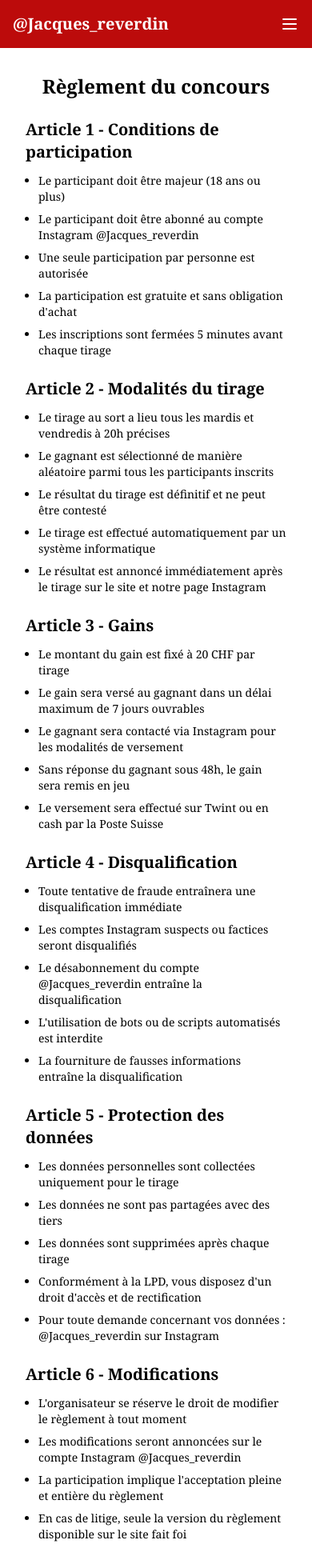
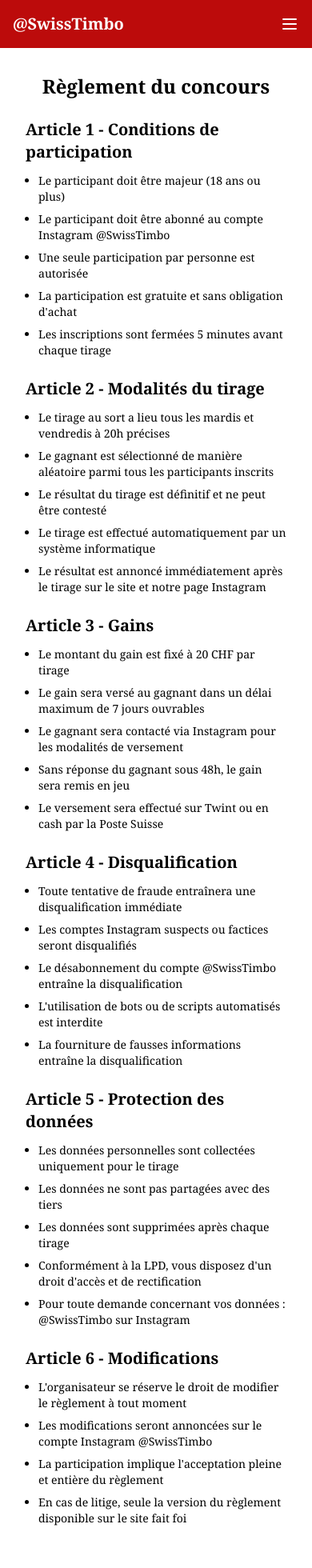
Before and after one commit to timvw4/swisstimbo-giveaway, a Next.js app: page /reglement in a window 390 px wide. Shown: the top 1960 px of the page at 80% size. Built offline with nearby package versions, Linux system fonts and the light colour scheme.

Commit message:
Fix: optimisation mobile et corrections diverses

```diff
--- a/components/DrawWheel.tsx
+++ b/components/DrawWheel.tsx
@@ -25,7 +25,7 @@ const DrawWheel: React.FC<DrawWheelProps> = ({
         mustStartSpinning={isSpinning}
         prizeNumber={winner ? participants.indexOf(winner) : 0}
         data={wheelData}
-        backgroundColors={['#00724E', '#D9D9D9']}
+        backgroundColors={['#bc0b0b', '#D9D9D9']}
         textColors={['#FFFFFF']}
         onStopSpinning={onStopSpinning}
       />
--- a/components/Layout.tsx
+++ b/components/Layout.tsx
@@ -12,8 +12,8 @@ export default function Layout({ children }: LayoutProps) {
   return (
     <div className="min-h-screen bg-white font-old-style">
       <Head>
-        <title>Concours Jacques Reverdin</title>
-        <meta name="description" content="Gagnez de l'argent avec @Jacques_reverdin" />
+        <title>Concours SwissTimbo</title>
+        <meta name="description" content="Gagnez de l'argent avec @SwissTimbo" />
         <meta name="viewport" content="width=device-width, initial-scale=1.0" />
         <link rel="icon" href="/favicon.ico" />
       </Head>
@@ -22,7 +22,7 @@ export default function Layout({ children }: LayoutProps) {
         <div className="container mx-auto">
           <div className="flex justify-between items-center">
             <Link href="/" className="text-xl md:text-2xl font-bold">
-              @Jacques_reverdin
+              @SwissTimbo
             </Link>
 
             {/* Bouton menu hamburger pour mobile */}
--- a/pages/index.tsx
+++ b/pages/index.tsx
@@ -45,18 +45,18 @@ export default function Home() {
     <Layout>
       <div className="max-w-4xl mx-auto text-center px-4">
         <img
-          src="https://images.fineartamerica.com/images-medium-large/jacques-reverdin-swiss-surgeon-.jpg"
-          alt="Jacques Reverdin"
-          className="w-24 h-24 md:w-32 md:h-32 mx-auto rounded-full mb-6 md:mb-8"
+          src="/images/profile.jpg"
+          alt="SwissTimbo"
+          className="w-24 h-24 md:w-32 md:h-32 mx-auto rounded-full mb-6 md:mb-8 object-cover"
         />
 
-        <h1 className="text-3xl md:text-4xl font-bold mb-4 md:mb-6">@Jacques_reverdin</h1>
+        <h1 className="text-3xl md:text-4xl font-bold mb-4 md:mb-6">@SwissTimbo</h1>
 
         <div className="bg-dollar-green text-white p-4 md:p-8 rounded-lg mb-6 md:mb-8">
           <h2 className="text-2xl md:text-3xl mb-3 md:mb-4">Gagnez {montantGain} CHF gratuitement !</h2>
           <p className="text-lg md:text-xl mb-4 md:mb-6">
             Participez à notre tirage au sort et tentez de gagner.
-            Il suffit d'être abonné pour participer !
+            Il suffit d'être abonné pour y participer !
           </p>
         </div>
 
--- a/pages/inscription.tsx
+++ b/pages/inscription.tsx
@@ -194,7 +194,7 @@ export default function Inscription() {
                 checked={formData.isSubscribed}
                 onChange={(e) => setFormData({...formData, isSubscribed: e.target.checked})}
               />
-              Je confirme être abonné à @Jacques_reverdin
+              Je confirme être abonné à @SwissTimbo
             </label>
           </div>
 
--- a/pages/reglement.tsx
+++ b/pages/reglement.tsx
@@ -12,7 +12,7 @@ export default function Reglement() {
             <h2 className="text-xl md:text-2xl font-bold mb-3 md:mb-4">Article 1 - Conditions de participation</h2>
             <ul className="list-disc pl-4 md:pl-6 space-y-2 text-sm md:text-base">
               <li>Le participant doit être majeur (18 ans ou plus)</li>
-              <li>Le participant doit être abonné au compte Instagram @Jacques_reverdin</li>
+              <li>Le participant doit être abonné au compte Instagram @SwissTimbo</li>
               <li>Une seule participation par personne est autorisée</li>
               <li>La participation est gratuite et sans obligation d'achat</li>
               <li>Les inscriptions sont fermées 5 minutes avant chaque tirage</li>
@@ -46,7 +46,7 @@ export default function Reglement() {
             <ul className="list-disc pl-4 md:pl-6 space-y-2 text-sm md:text-base">
               <li>Toute tentative de fraude entraînera une disqualification immédiate</li>
               <li>Les comptes Instagram suspects ou factices seront disqualifiés</li>
-              <li>Le désabonnement du compte @Jacques_reverdin entraîne la disqualification</li>
+              <li>Le désabonnement du compte @SwissTimbo entraîne la disqualification</li>
               <li>L'utilisation de bots ou de scripts automatisés est interdite</li>
               <li>La fourniture de fausses informations entraîne la disqualification</li>
             </ul>
@@ -59,7 +59,7 @@ export default function Reglement() {
               <li>Les données ne sont pas partagées avec des tiers</li>
               <li>Les données sont supprimées après chaque tirage</li>
               <li>Conformément à la LPD, vous disposez d'un droit d'accès et de rectification</li>
-              <li>Pour toute demande concernant vos données : @Jacques_reverdin sur Instagram</li>
+              <li>Pour toute demande concernant vos données : @SwissTimbo sur Instagram</li>
             </ul>
           </section>
 
@@ -67,7 +67,7 @@ export default function Reglement() {
             <h2 className="text-xl md:text-2xl font-bold mb-3 md:mb-4">Article 6 - Modifications</h2>
             <ul className="list-disc pl-4 md:pl-6 space-y-2 text-sm md:text-base">
               <li>L'organisateur se réserve le droit de modifier le règlement à tout moment</li>
-              <li>Les modifications seront annoncées sur le compte Instagram @Jacques_reverdin</li>
+              <li>Les modifications seront annoncées sur le compte Instagram @SwissTimbo</li>
               <li>La participation implique l'acceptation pleine et entière du règlement</li>
               <li>En cas de litige, seule la version du règlement disponible sur le site fait foi</li>
             </ul>
```
Also changed, not shown: public/images/swisstimbo.jpg (added).
